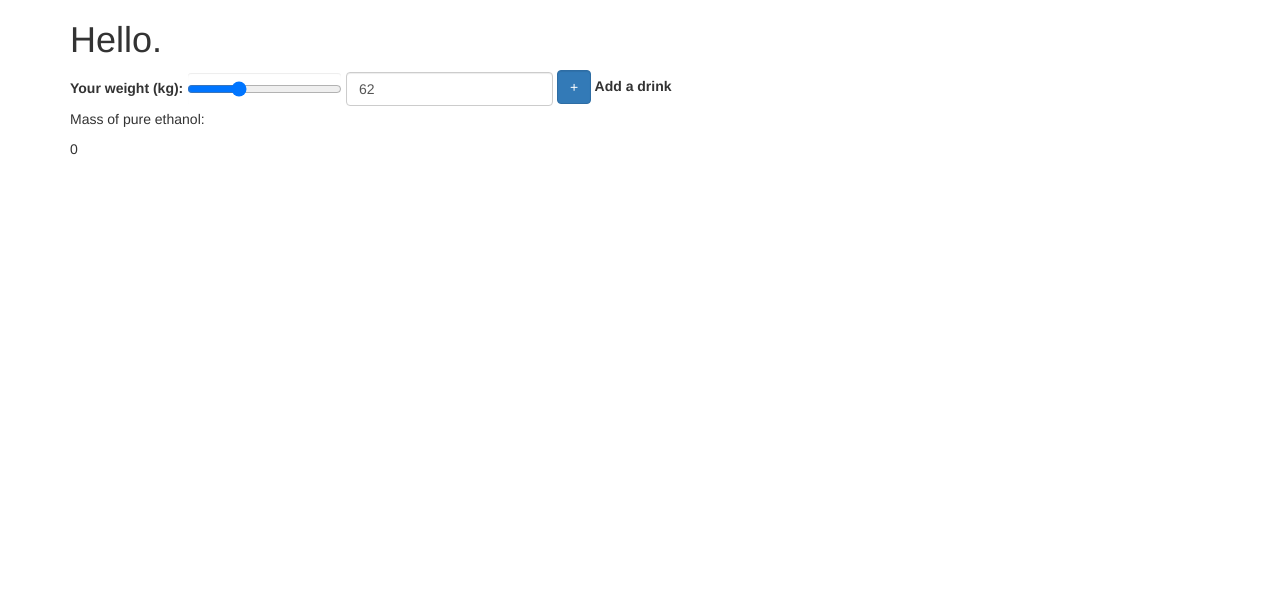
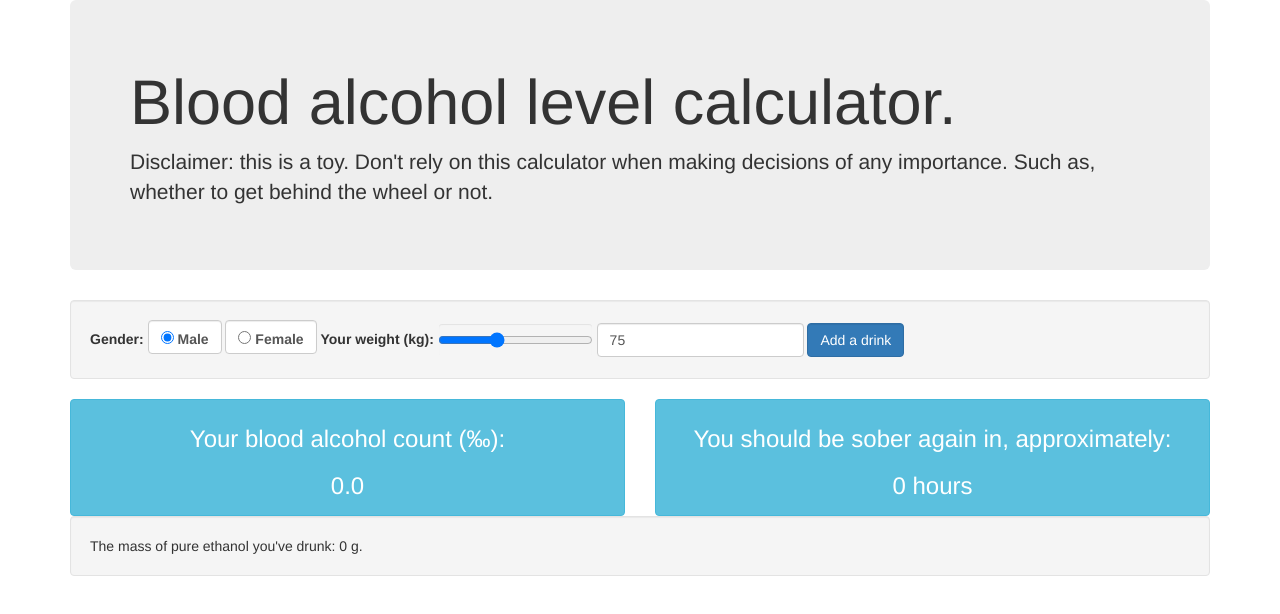
Before and after one commit to fervero/alcalculator, a plain HTML site: page index.html in a window 1280 px wide. Drawn offline with nearby package versions, Linux system fonts and the light colour scheme.

Commit message:
Working.

```diff
--- a/index.html
+++ b/index.html
@@ -6,30 +6,62 @@
   <meta http-equiv="X-UA-Compatible" content="ie=edge">
   <title>Alcohol blood level calculator</title>
   <link rel="stylesheet" href="https://maxcdn.bootstrapcdn.com/bootstrap/3.3.7/css/bootstrap.min.css" integrity="sha384-BVYiiSIFeK1dGmJRAkycuHAHRg32OmUcww7on3RYdg4Va+PmSTsz/K68vbdEjh4u" crossorigin="anonymous">
+  <style>
+    .stupid-2px-hack {
+      position: relative;
+      top: -2px;
+    }
+  </style>
 </head>
 <body>
   <div class="container">
     <div ng-controller="mainController">
-      <h1>Hello.</h1>
+      <div class="jumbotron">
+      <h1>Blood alcohol level calculator.</h1>
+      <p>Disclaimer: this is a toy. Don't rely on this calculator when making decisions of any importance. Such as, whether to get behind the wheel or not.</p>
+      </div>
+      <div class="well">
       <div class="form-inline">
         <div class="form-group">
+          <label for="">Gender:</label>
+          <label class="form-control">
+            <input type="radio" name="gender" value="male" checked="checked" ng-model="gender">
+            Male
+          </label>
+          <label class="form-control">
+            <input type="radio" name="gender" value="female" ng-model="gender">
+            Female
+          </label>
+        </div>
+        <div class="form-group">
           <label for="body-mass">Your weight (kg):</label>
-          <input id="body-mass" class="form-control" type="range" ng-model="bodyMass" ng-init = "bodyMass=62" min="10" max="200">
+          <input id="body-mass" class="form-control" type="range" ng-model="bodyMass" min="10" max="200">
         </div>
         <div class="form-group">
           <input type="number" class="form-control" ng-model="bodyMass" aria-label="your weight">
         </div>
         <div class="form-group">
-        <label>
-          <button type="button" class="btn btn-primary form-control" ng-click="addDrink()">+</button>
-          Add a drink
-        </label>
+          <button type="button" class="btn btn-primary form-control" ng-click="addDrink()">Add a drink</button>
         </div>
+      </div>
       </div>
       <div ng-repeat="drink in drinkRecord" one-drink class="list-group-item"></div>
       <div>
-        <p>Mass of pure ethanol:</p>
-        {{ (drinksSum()).toFixed(0) }}
+        <div class="row">
+          <div class="col-sm-10 col-sm-offset-1 col-md-6 col-md-offset-0">
+            <div class="btn btn-block" ng-class="{'btn-info': (bac <= 0.2), 'btn-warning': (0.2 < bac) && (bac < 0.5), 'btn-danger': (0.5 <= bac) }" >
+              <p class="h3">Your blood alcohol count (&permil;):</p>
+              <p class="h3">{{ (bac = BAC(bodyMass, gender, ethanol)).toFixed(1) }}</p>
+            </div>
+          </div>
+          <div class="col-sm-10 col-sm-offset-1 col-md-6 col-md-offset-0" >
+            <div class="btn btn-block" ng-class="{'btn-info': (bac <= 0.2), 'btn-warning': (0.2 < bac) && (bac < 0.5), 'btn-danger': (0.5 <= bac) }">
+              <p class="h3">You should be sober again in, approximately:</p>
+              <p class="h3">{{ (time = calculateTime(bac)).toFixed(0) }} hours</p>
+            </div>
+          </div>
+        </div>
+        <p class="well">The mass of pure ethanol you've drunk: {{ ethanol = (drinksSum()).toFixed(0) }} g.</p>
       </div>
     </div>
   </div>
--- a/js/app.js
+++ b/js/app.js
@@ -2,9 +2,20 @@ var calcApp = angular.module("calcApp", []);
 
 calcApp.service('calcService', function() {
   var ethanolDensity = 0.789;
+  var genderCoefficient = {
+    "male": 5/3,
+    "female": 10/7
+  }
+  var soberingTime = 1 / 0.15;
   this.calculateOneDrink = function(drinksNumber, vol, proof) {
     var calc = drinksNumber * vol * proof / 100;
     return Number.isNaN(calc) ? 0 : calc * ethanolDensity;
+  }
+  this.calculateBAC = function(bodyMass, gender, ethanolMass) {
+    return genderCoefficient[gender] * ethanolMass / bodyMass;
+  }
+  this.calculateSoberingTime = function(bac) {
+    return bac * soberingTime;
   }
 });
 
@@ -18,12 +29,25 @@ calcApp.service('idService', function() {
 calcApp.controller("mainController", ['$scope', 'calcService', 'idService', function($scope, $calcService, $idService) {
   $scope.drinkRecord = [];
   $scope.calculateOneDrink = $calcService.calculateOneDrink;
+  $scope.BAC = $calcService.calculateBAC;
+  $scope.calculateTime = $calcService.calculateSoberingTime;
+  $scope.gender = "male";
+  $scope.bodyMass = 75;
   $scope.availableDrinks = [
     {type: "vodka", proof: 45, vol: 40},
-    {type: "beer", proof: 6, vol: 500}
+    {type: "beer", proof: 5.5, vol: 500},
+    {type: "wine", proof: 12, vol: 100},
+    {type: "whisky, gin, tequila", proof: 40, vol: 40},
+    {type: "liqueur", proof: 18, vol: 40},
+    {type: "dwarven spirit", proof: 100, vol: 40}
   ];
   $scope.addDrink = function() {
-    $scope.drinkRecord.push({ name: $idService.getID() });
+    $scope.drinkRecord.push({
+      name: $idService.getID(),
+      number: 1,
+      vol: 0,
+      proof: 0
+    });
   }
   $scope.drinksSum = function() {
     return ($scope.drinkRecord)
@@ -43,7 +67,6 @@ calcApp.controller("mainController", ['$scope', 'calcService', 'idService', func
   });
 }]);
 
-
 calcApp.directive("oneDrink", function() {
   return {
     templateUrl: 'views/one-drink.html',
```
Also changed, not shown: views/one-drink.html (+19 -9 lines).
